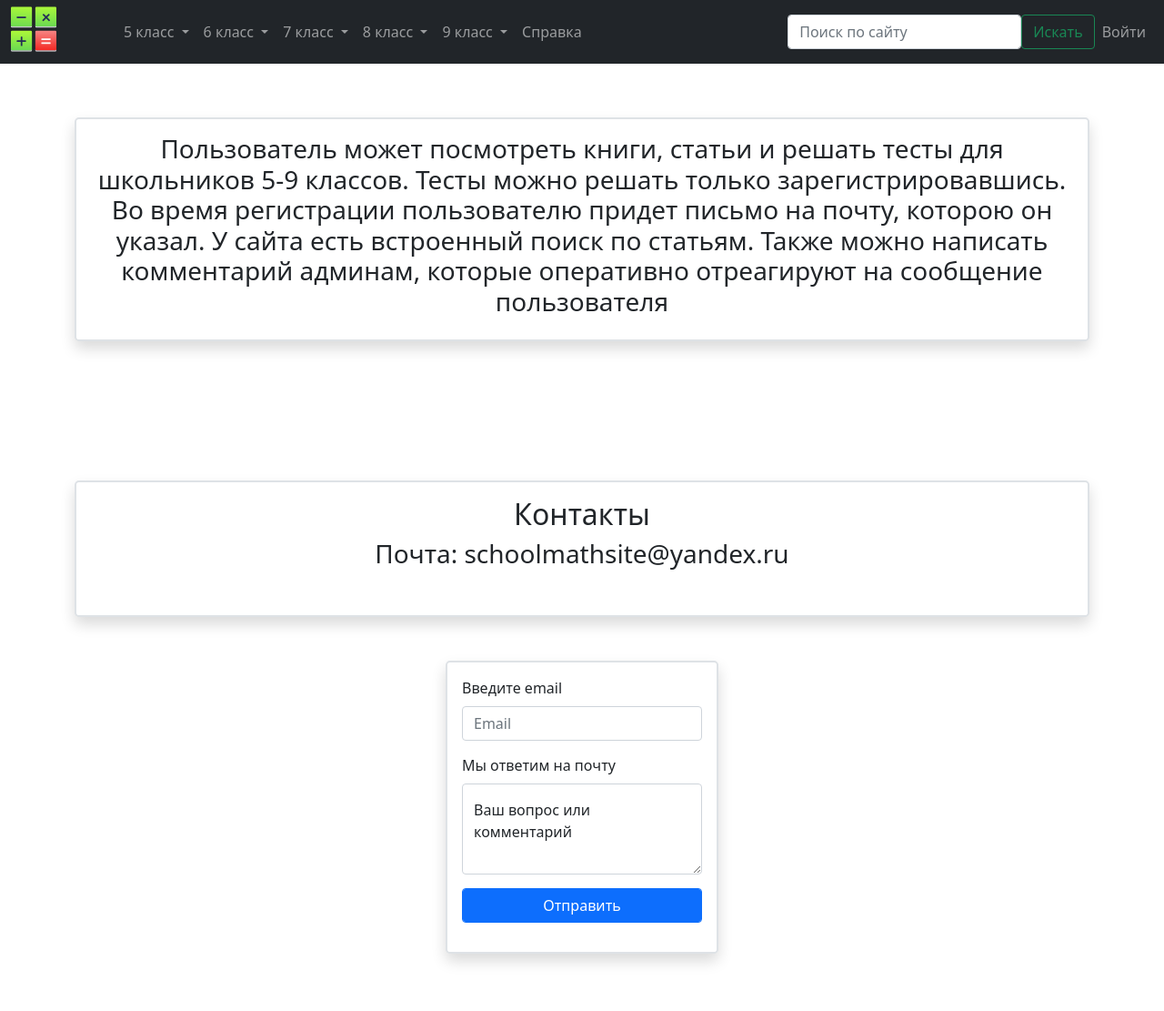
After one commit to bladekeys/sipi_project, a Flask app: page /help in a window 1280 px wide. The commit adds this page. Shown: the whole page at 91% size. Run offline with Flask 2, Linux system fonts and the light colour scheme; parts of the project's set-up code (start-up, migrations or seed data) failed here and were passed over; some libraries are stand-ins or nearby versions.

Commit message:
added help page

```diff
--- a/main.py
+++ b/main.py
@@ -533,6 +533,11 @@ def confirm_email(token):
         return redirect('/')
 
 
+@app.route('/help', methods=['GET', 'POST'])
+def help_page():
+    return render_template('help_page.html')
+
+
 @app.route('/logout')
 @login_required
 def logout():
--- a/templates/base.html
+++ b/templates/base.html
@@ -142,6 +142,12 @@
                         <li><a class="dropdown-item" href="/books/9klass">Учебники</a></li>
                     </ul>
                 </li>
+                <li class="nav-item">
+                    <a class="nav-link" href="/help" role="button"
+                       aria-expanded="false">
+                        Справка
+                    </a>
+                </li>
 
             </ul>
             <form class="d-flex mr-auto">
--- /dev/null
+++ b/templates/help_page.html
@@ -0,0 +1,120 @@
+<!doctype html>
+<html lang="ru">
+
+{% extends 'base.html' %}
+
+{% block title %}
+Главная страница сайта по математике для средней школы
+{% endblock %}
+
+
+{% block body %}
+
+<head>
+    <meta name="viewport" content="width=device-width, initial-scale=1">
+    <script type="text/javascript" src="https://cdn.jsdelivr.net/jquery/latest/jquery.min.js"></script>
+    <script type="text/javascript" src="https://cdn.jsdelivr.net/momentjs/latest/moment.min.js"></script>
+    <script src="https://ajax.googleapis.com/ajax/libs/jquery/3.5.1/jquery.min.js"></script>
+    <link rel="stylesheet" href="//code.jquery.com/ui/1.13.1/themes/base/jquery-ui.css">
+    <link rel="stylesheet" href="{{ url_for('static', filename= 'css/style.css') }}">
+    <script src="https://code.jquery.com/jquery-3.6.0.js"></script>
+    <script src="https://code.jquery.com/ui/1.13.1/jquery-ui.js"></script>
+    <!-- <script src="{{ url_for('static', filename='js/ajax_date.js') }}"></script> -->
+    <script src="{{ url_for('static', filename='js/loader.js') }}"></script>
+    <link rel="stylesheet" href="{{ url_for('static', filename='loader.css') }}">
+
+    <style>
+    @font-face {
+	font-family: Avenir;
+	src: url( "{{ url_for('static', filename='AvenirNextCyr-Regular.ttf') }}" );
+    }
+
+    .font-base{
+    font-family: Avenir !important;
+    }
+
+
+
+
+
+
+
+
+
+
+
+
+
+
+
+
+
+
+    </style>
+
+</head>
+
+<body>
+<div class="container" style="text-align: center; margin-top: 100px;">
+    <div class="books_profile border border-2 rounded-3 shadow p-3 mb-5 bg-body rounded">
+        <h3>
+            Пользователь может посмотреть книги, статьи и решать тесты для школьников 5-9 классов.
+            Тесты можно решать только зарегистрировавшись. Во время регистрации пользователю придет письмо на почту,
+            которою он указал.
+            У сайта есть встроенный поиск по статьям. Также можно написать комментарий админам, которые оперативно
+            отреагируют на сообщение пользователя
+        </h3>
+    </div>
+</div>
+<div class="container" style="text-align: center; margin-top: 100px;">
+    <div class="books_profile border border-2 rounded-3 shadow p-3 mb-5 bg-body rounded">
+        <h2>Контакты</h2>
+        <h3>Почта: schoolmathsite@yandex.ru</h3>
+    </div>
+</div>
+<!--<div class="container">-->
+<!--    <div class="books_profile border border-2 rounded-3 shadow p-3 mb-5 bg-body rounded">-->
+<!--        <a class="books_text" href="/articles/all"><h2>Статьи</h2></a>-->
+<!--        <hr>-->
+<!--        <div>-->
+<!--            <a class="books_text" href="/articles/5klass"><h3>5 класс</h3></a>-->
+<!--        </div>-->
+<!--        <div>-->
+<!--            <a class="books_text" href="/articles/6klass"><h3>6 класс</h3></a>-->
+<!--        </div>-->
+<!--        <div>-->
+<!--            <a class="books_text" href="/articles/7klass"><h3>7 класс</h3></a>-->
+<!--        </div>-->
+<!--        <div>-->
+<!--            <a class="books_text" href="/articles/8klass"><h3>8 класс</h3></a>-->
+<!--        </div>-->
+<!--        <div>-->
+<!--            <a class="books_text" href="/articles/9klass"><h3>9 класс</h3></a>-->
+<!--        </div>-->
+<!--    </div>-->
+
+<div class="container comment_block">
+    <form class="form_block border border-2 rounded-3 shadow p-3 mb-5 bg-body rounded" method="POST">
+        {% if current_user.is_authenticated %}
+        <p>{{current_user.name}}, Вы можете написать нам</p>
+        {% else %}
+        <div class="col comment_text">
+            <label for="inputEmail3" class="form-label">Введите email</label>
+            <input name="email" placeholder="Email" type="email" class="form-control" id="inputEmail3">
+        </div>
+        {% endif %}
+        <p class="form-label">Мы ответим на почту</p>
+        <div class="form-floating comment_text">
+                <textarea name="text" class="form-control" placeholder="Leave a comment here" id="floatingTextarea2"
+                          style="min-height: 100px"></textarea>
+            <label for="floatingTextarea2">Ваш вопрос или комментарий</label>
+        </div>
+        <p><input type="submit" class="btn btn-primary form-control" value="Отправить"/></p>
+    </form>
+</div>
+
+
+</body>
+
+
+{% endblock %}
```
Also changed, not shown: 1 other file.
